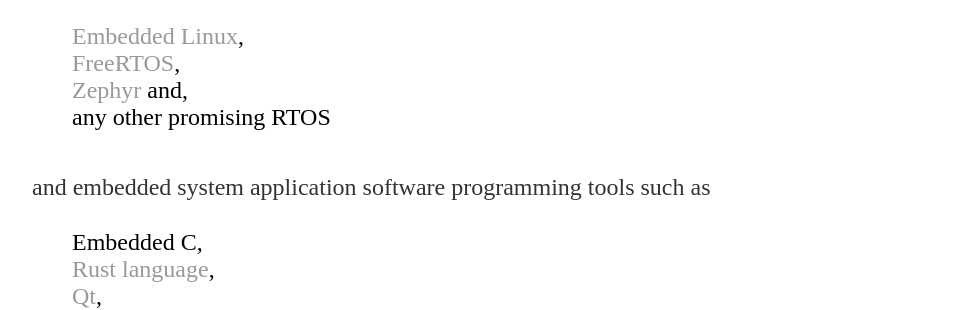
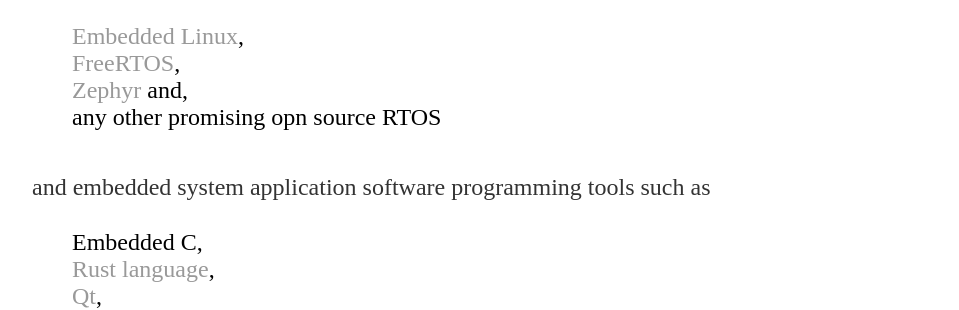
Before and after one commit to oferonmi/datafilik.github.io, a Jekyll site: the page built from ops/embed_op/index.html, in a window 1280 px wide. Shown: the part 997-1307 px from the top of the page, without its empty margins (160-1119 px from the left). Built offline with Jekyll 4.4.1, drawn with Linux system fonts in a browser that asks for light colours.

Commit message:
content update

```diff
--- a/ops/embed_op/index.html
+++ b/ops/embed_op/index.html
@@ -32,7 +32,7 @@
         <li><a href="https://elinux.org/Main_Page">Embedded Linux</a>,</li>
         <li><a href="https://www.freertos.org/index.html">FreeRTOS</a>,</li>
         <li><a href="https://www.zephyrproject.org/">Zephyr</a> and,</li>
-        <li>any other promising RTOS</li>
+        <li>any other promising opn source RTOS</li>
     </ul>
 
     <p align="justify">
```
